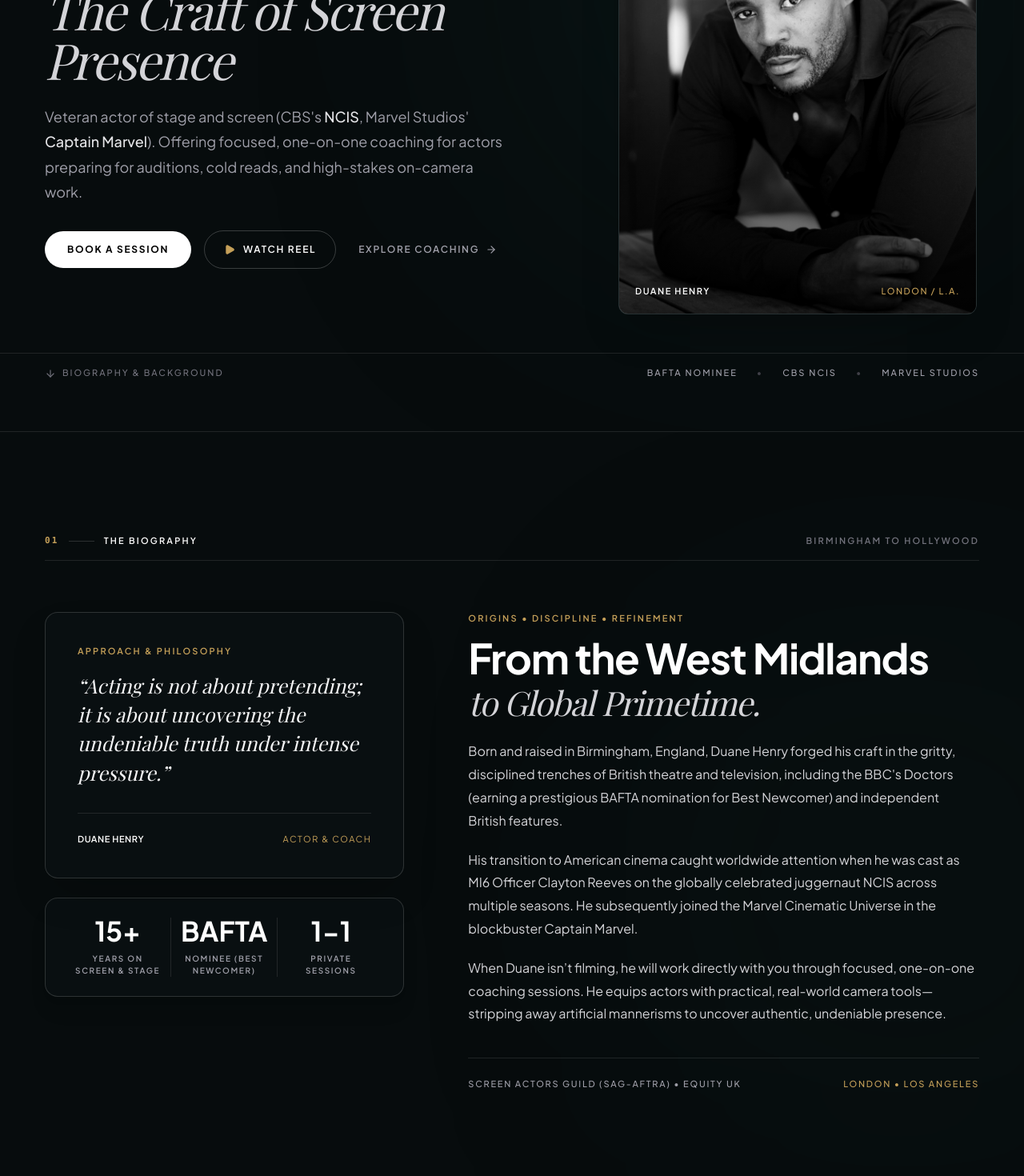
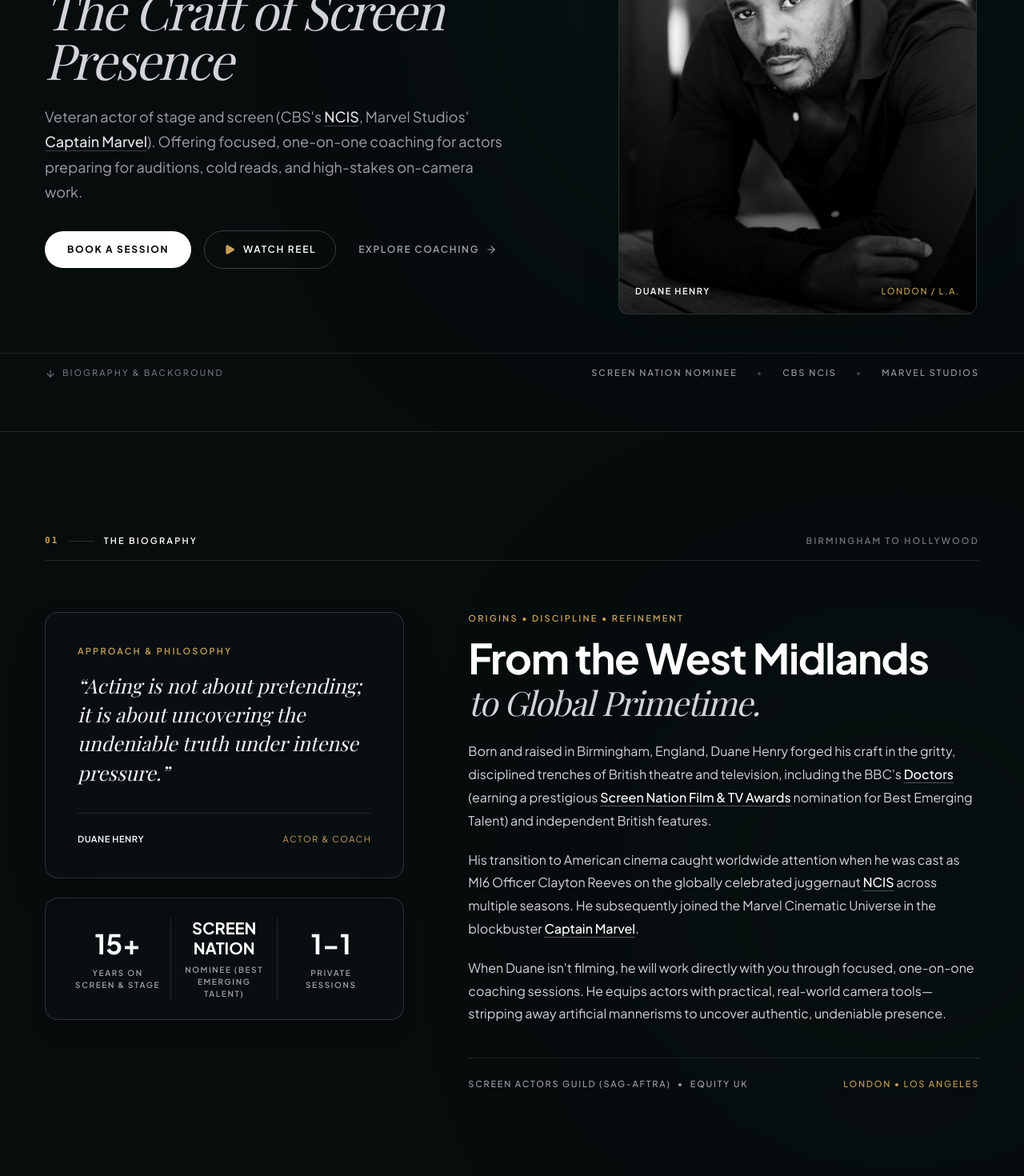
Before and after one commit to RongWroom/duane-henry-acting-coach, a React (Vite) app: page / in a window 1280 px wide. Shown: the part 380-1850 px from the top of the page at 80% size. Built offline with nearby package versions, Linux system fonts and the light colour scheme; a web font is replaced by a local one.

Commit message:
refactor: update professional accolades to Screen Nation and add IMDb links to portfolio credits and biography content.

```diff
--- a/src/components/BiographySection.tsx
+++ b/src/components/BiographySection.tsx
@@ -53,11 +53,17 @@ export const BiographySection: React.FC = () => {
             <ScrollReveal delay={0.2}>
               <div className="bg-[#090f11] border border-white/15 rounded-2xl grid grid-cols-3 divide-x divide-white/10 p-6 text-center shadow-xl">
                 {BIOGRAPHY_DATA.metrics.map((metric) => (
-                  <div key={metric.label} className="px-2">
-                    <div className="font-sans font-bold text-[28px] sm:text-[34px] text-white leading-none">
+                  <div key={metric.label} className="px-2 flex flex-col justify-center">
+                    <div
+                      className={`font-sans font-bold text-white leading-tight ${
+                        metric.value.length > 6
+                          ? 'text-[16px] sm:text-[18px] lg:text-[20px]'
+                          : 'text-[28px] sm:text-[34px]'
+                      }`}
+                    >
                       {metric.value}
                     </div>
-                    <div className="mt-2.5 text-[9px] sm:text-[10px] font-semibold tracking-[0.16em] uppercase text-zinc-400">
+                    <div className="mt-2 text-[9px] sm:text-[10px] font-semibold tracking-[0.16em] uppercase text-zinc-400">
                       {metric.label}
                     </div>
                   </div>
@@ -82,15 +88,75 @@ export const BiographySection: React.FC = () => {
                 </h2>
 
                 <div className="space-y-5 text-[16px] leading-[1.8] text-zinc-300 font-normal">
-                  {BIOGRAPHY_DATA.paragraphs.map((p, i) => (
-                    <p key={i}>{p}</p>
-                  ))}
+                  <p>
+                    Born and raised in Birmingham, England, Duane Henry forged his craft in the gritty, disciplined trenches of British theatre and television, including the BBC&apos;s{' '}
+                    <a
+                      href="https://www.imdb.com/title/tt0241383/"
+                      target="_blank"
+                      rel="noopener noreferrer"
+                      className="text-white font-medium hover:text-[#c5a059] underline underline-offset-4 decoration-zinc-600 hover:decoration-[#c5a059] transition-colors"
+                    >
+                      Doctors
+                    </a>{' '}
+                    (earning a prestigious{' '}
+                    <a
+                      href="https://en.wikipedia.org/wiki/Screen_Nation_Film_and_Television_Awards"
+                      target="_blank"
+                      rel="noopener noreferrer"
+                      className="text-white font-medium hover:text-[#c5a059] underline underline-offset-4 decoration-zinc-600 hover:decoration-[#c5a059] transition-colors"
+                    >
+                      Screen Nation Film &amp; TV Awards
+                    </a>{' '}
+                    nomination for Best Emerging Talent) and independent British features.
+                  </p>
+                  <p>
+                    His transition to American cinema caught worldwide attention when he was cast as MI6 Officer Clayton Reeves on the globally celebrated juggernaut{' '}
+                    <a
+                      href="https://www.imdb.com/title/tt0364845/"
+                      target="_blank"
+                      rel="noopener noreferrer"
+                      className="text-white font-medium hover:text-[#c5a059] underline underline-offset-4 decoration-zinc-600 hover:decoration-[#c5a059] transition-colors"
+                    >
+                      NCIS
+                    </a>{' '}
+                    across multiple seasons. He subsequently joined the Marvel Cinematic Universe in the blockbuster{' '}
+                    <a
+                      href="https://www.imdb.com/title/tt4154664/"
+                      target="_blank"
+                      rel="noopener noreferrer"
+                      className="text-white font-medium hover:text-[#c5a059] underline underline-offset-4 decoration-zinc-600 hover:decoration-[#c5a059] transition-colors"
+                    >
+                      Captain Marvel
+                    </a>
+                    .
+                  </p>
+                  <p>
+                    When Duane isn&apos;t filming, he will work directly with you through focused, one-on-one coaching sessions. He equips actors with practical, real-world camera tools—stripping away artificial mannerisms to uncover authentic, undeniable presence.
+                  </p>
                 </div>
               </div>
 
               {/* Verified Credentials Note */}
               <div className="mt-10 pt-6 border-t border-white/10 flex flex-col sm:flex-row sm:items-center justify-between gap-3 text-[11px] font-medium tracking-[0.16em] uppercase text-zinc-400">
-                <span>{BIOGRAPHY_DATA.credentials}</span>
+                <div className="flex flex-wrap items-center gap-2">
+                  <a
+                    href="https://www.sagaftra.org/"
+                    target="_blank"
+                    rel="noopener noreferrer"
+                    className="hover:text-white transition-colors"
+                  >
+                    Screen Actors Guild (SAG-AFTRA)
+                  </a>
+                  <span>•</span>
+                  <a
+                    href="https://www.equity.org.uk/"
+                    target="_blank"
+                    rel="noopener noreferrer"
+                    className="hover:text-white transition-colors"
+                  >
+                    Equity UK
+                  </a>
+                </div>
                 <span className="text-[#c5a059]">London • Los Angeles</span>
               </div>
             </ScrollReveal>
--- a/src/components/HeroSection.tsx
+++ b/src/components/HeroSection.tsx
@@ -48,9 +48,24 @@ export const HeroSection: React.FC<HeroSectionProps> = ({
             <ScrollReveal delay={0.25}>
               <p className="mt-6 text-[16px] sm:text-[18px] leading-[1.75] text-zinc-400 font-normal max-w-xl">
                 Veteran actor of stage and screen (CBS&apos;s{' '}
-                <span className="text-zinc-200 font-medium">NCIS</span>, Marvel Studios&apos;{' '}
-                <span className="text-zinc-200 font-medium">Captain Marvel</span>). Offering focused,
-                one-on-one coaching for actors preparing for auditions, cold reads, and high-stakes
+                <a
+                  href="https://www.imdb.com/title/tt0364845/"
+                  target="_blank"
+                  rel="noopener noreferrer"
+                  className="text-zinc-200 font-medium hover:text-[#c5a059] underline underline-offset-4 decoration-zinc-700 hover:decoration-[#c5a059] transition-colors"
+                >
+                  NCIS
+                </a>
+                , Marvel Studios&apos;{' '}
+                <a
+                  href="https://www.imdb.com/title/tt4154664/"
+                  target="_blank"
+                  rel="noopener noreferrer"
+                  className="text-zinc-200 font-medium hover:text-[#c5a059] underline underline-offset-4 decoration-zinc-700 hover:decoration-[#c5a059] transition-colors"
+                >
+                  Captain Marvel
+                </a>
+                ). Offering focused, one-on-one coaching for actors preparing for auditions, cold reads, and high-stakes
                 on-camera work.
               </p>
             </ScrollReveal>
@@ -124,12 +139,33 @@ export const HeroSection: React.FC<HeroSectionProps> = ({
             <span>Biography & Background</span>
           </a>
 
-          <div className="flex items-center gap-4 sm:gap-6 text-zinc-400">
-            <span>BAFTA Nominee</span>
+          <div className="flex flex-wrap items-center gap-3 sm:gap-6 text-zinc-400">
+            <a
+              href="https://en.wikipedia.org/wiki/Screen_Nation_Film_and_Television_Awards"
+              target="_blank"
+              rel="noopener noreferrer"
+              className="hover:text-white transition-colors"
+            >
+              Screen Nation Nominee
+            </a>
             <span className="text-zinc-700">•</span>
-            <span>CBS NCIS</span>
+            <a
+              href="https://www.imdb.com/title/tt0364845/"
+              target="_blank"
+              rel="noopener noreferrer"
+              className="hover:text-white transition-colors"
+            >
+              CBS NCIS
+            </a>
             <span className="text-zinc-700">•</span>
-            <span>Marvel Studios</span>
+            <a
+              href="https://www.imdb.com/title/tt4154664/"
+              target="_blank"
+              rel="noopener noreferrer"
+              className="hover:text-white transition-colors"
+            >
+              Marvel Studios
+            </a>
           </div>
         </div>
       </div>
--- a/src/data/portfolioData.ts
+++ b/src/data/portfolioData.ts
@@ -10,7 +10,7 @@ export const HERO_DATA = {
   biographySummary:
     "Veteran actor of stage and screen. Special Agent Clayton Reeves on CBS's NCIS, Marvel Studios' Captain Marvel, and dramatic coach. Working one-on-one with actors to cultivate undeniable truth and camera presence.",
   portraitUrl: "/images/duanehenry.PNG",
-  tickerItems: ["BAFTA NOMINATED", "CBS TELEVISION", "MARVEL STUDIOS"],
+  tickerItems: ["SCREEN NATION NOMINATED", "CBS TELEVISION", "MARVEL STUDIOS"],
 };
 
 export const BIOGRAPHY_DATA = {
@@ -23,13 +23,13 @@ export const BIOGRAPHY_DATA = {
   philosophyLabel: "Approach & Craft",
   metrics: [
     { value: "15+", label: "YEARS ON SCREEN & STAGE" },
-    { value: "BAFTA", label: "NOMINEE (BEST NEWCOMER)" },
+    { value: "SCREEN NATION", label: "NOMINEE (BEST EMERGING TALENT)" },
     { value: "1-1", label: "PRIVATE SESSIONS" },
   ],
   category: "ORIGINS • DISCIPLINE • REFINEMENT",
   heading: "From the West Midlands to Global Primetime.",
   paragraphs: [
-    "Born and raised in Birmingham, England, Duane Henry forged his craft in the gritty, disciplined trenches of British theatre and television, including the BBC's Doctors (earning a prestigious BAFTA nomination for Best Newcomer) and independent British features.",
+    "Born and raised in Birmingham, England, Duane Henry forged his craft in the gritty, disciplined trenches of British theatre and television, including the BBC's Doctors (earning a prestigious Screen Nation Film & TV Awards nomination for Best Emerging Talent) and independent British features.",
     "His transition to American cinema caught worldwide attention when he was cast as MI6 Officer Clayton Reeves on the globally celebrated juggernaut NCIS across multiple seasons. He subsequently joined the Marvel Cinematic Universe in the blockbuster Captain Marvel.",
     "When Duane isn’t filming, he will work directly with you through focused, one-on-one coaching sessions. He equips actors with practical, real-world camera tools—stripping away artificial mannerisms to uncover authentic, undeniable presence.",
   ],
@@ -60,6 +60,7 @@ export const SELECTED_WORKS_DATA = {
       networkOrStudio: "CBS NETWORK",
       accoladeOrEpisodes: "SERIES REGULAR",
       accentBorder: "dark",
+      imdbUrl: "https://www.imdb.com/title/tt0364845/",
     },
     {
       id: "captain-marvel",
@@ -69,6 +70,7 @@ export const SELECTED_WORKS_DATA = {
       networkOrStudio: "MARVEL STUDIOS",
       accoladeOrEpisodes: "THEATRICAL",
       accentBorder: "sand",
+      imdbUrl: "https://www.imdb.com/title/tt4154664/",
     },
     {
       id: "dubplate-drama",
@@ -78,6 +80,7 @@ export const SELECTED_WORKS_DATA = {
       networkOrStudio: "CHANNEL 4 / MTV BASE",
       accoladeOrEpisodes: "SERIES REGULAR",
       accentBorder: "dark",
+      imdbUrl: "https://www.imdb.com/title/tt0499386/",
     },
     {
       id: "comedown",
@@ -87,15 +90,17 @@ export const SELECTED_WORKS_DATA = {
       networkOrStudio: "STUDIOCANAL / SERIOUS PICTURES",
       accoladeOrEpisodes: "THEATRICAL",
       accentBorder: "sand",
+      imdbUrl: "https://www.imdb.com/title/tt1376168/",
     },
     {
       id: "doctors",
       category: "TELEVISION DRAMA",
       title: "Doctors",
-      details: "Breakout role as Gareth Broadhurst, culminating in BAFTA recognition.",
+      details: "Breakout role as Gareth Broadhurst, culminating in Screen Nation Film & TV Awards recognition.",
       networkOrStudio: "BBC DRAMA",
-      accoladeOrEpisodes: "BAFTA NOMINEE",
+      accoladeOrEpisodes: "SCREEN NATION NOMINEE",
       accentBorder: "sand",
+      imdbUrl: "https://www.imdb.com/title/tt0241383/",
     },
     {
       id: "the-cut",
@@ -105,6 +110,7 @@ export const SELECTED_WORKS_DATA = {
       networkOrStudio: "BBC TELEVISION",
       accoladeOrEpisodes: "SERIES REGULAR",
       accentBorder: "dark",
+      imdbUrl: "https://www.imdb.com/title/tt1531869/",
     },
     {
       id: "we",
@@ -114,6 +120,7 @@ export const SELECTED_WORKS_DATA = {
       networkOrStudio: "THE WEINSTEIN CO.",
       accoladeOrEpisodes: "THEATRICAL",
       accentBorder: "sand",
+      imdbUrl: "https://www.imdb.com/title/tt1536048/",
     },
     {
       id: "king-lear",
@@ -123,6 +130,7 @@ export const SELECTED_WORKS_DATA = {
       networkOrStudio: "STAGE TOUR",
       accoladeOrEpisodes: "LIVE PRODUCTION",
       accentBorder: "sand",
+      imdbUrl: "https://www.imdb.com/name/nm1821157/",
     },
     {
       id: "jericho",
@@ -132,6 +140,7 @@ export const SELECTED_WORKS_DATA = {
       networkOrStudio: "ITV NETWORK",
       accoladeOrEpisodes: "PERIOD DRAMA",
       accentBorder: "sand",
+      imdbUrl: "https://www.imdb.com/title/tt0805663/",
     },
   ] as CreditItem[],
 };
--- a/src/types.ts
+++ b/src/types.ts
@@ -6,6 +6,7 @@ export interface CreditItem {
   networkOrStudio: string;
   accoladeOrEpisodes: string;
   accentBorder: 'dark' | 'sand';
+  imdbUrl?: string;
 }
 
 export interface CurriculumModule {
```
Also changed, not shown: src/components/Footer.tsx (+13 -62 lines), src/components/WorksSection.tsx (+30 -5 lines).
